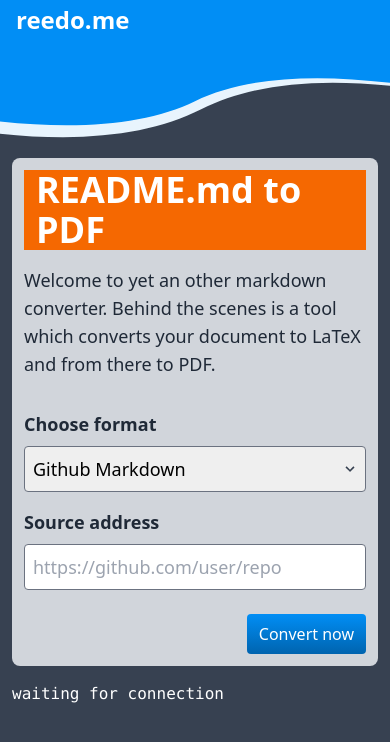
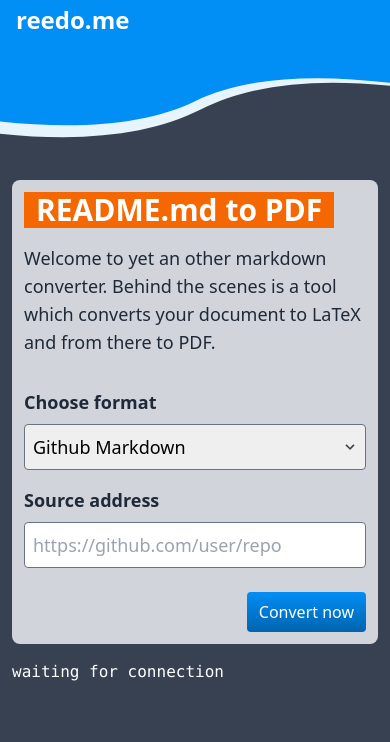
Before and after one commit to p3t3r67x0/markdown-webapp, a plain HTML site: page app/index.html in a window 390 px wide. Drawn offline with nearby package versions, Linux system fonts and the light colour scheme; no server answers.

Commit message:
changed font size on mobile viewport due to ux issues

```diff
--- a/app/index.html
+++ b/app/index.html
@@ -38,7 +38,7 @@
   <div x-data="bindForm()" class="relative h-screen z-50 px-3 pt-5">
     <div class="flex flex-col items-center justify-center min-h-full">
       <div class="max-w-5xl w-full p-3 bg-gray-300 rounded-lg mb-4">
-        <h1 class="inline-block text-4xl lg:text-6xl bg-custom-500 font-bold text-white px-3 mb-4">README.md to PDF</h1>
+        <h1 class="inline-block text-3xl lg:text-6xl bg-custom-500 font-bold text-white px-3 mb-4">README.md to PDF</h1>
         <p class="text-lg lg:text-xl text-gray-800 mb-8">Welcome to yet an other markdown converter. Behind the scenes is a tool which converts your document to LaTeX and from there to PDF.</p>
         <div class="mb-4">
           <label for="format" class="block text-lg text-gray-800 font-bold mb-2">Choose format</label>
```
